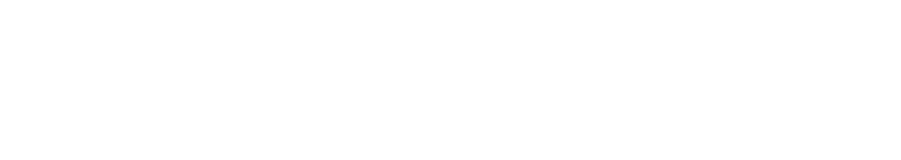
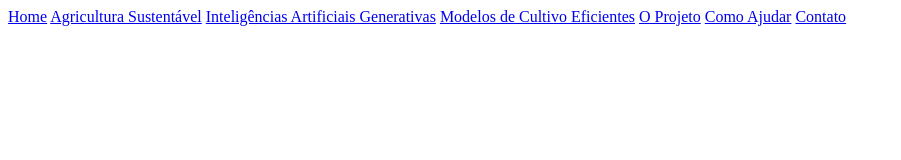
Before and after one commit to filipeomendes/GlobalSolution-RWD-1TDSPV, a plain HTML site: page index.html in a window 1280 px wide. Shown: the whole page, without its empty margins (0-901 px from the left). Drawn offline with Linux system fonts and the light colour scheme.

Commit message:
link para outras paginas do site adicionados

```diff
--- a/index.html
+++ b/index.html
@@ -8,7 +8,15 @@
 </head>
 <body>
     <header class="cabecalho">
-
+        <nav>
+            <a href="./index.html">Home</a>
+            <a href="./pages/agricultura.html">Agricultura Sustentável</a>
+            <a href="./pages/ai.html">Inteligências Artificiais Generativas</a>
+            <a href="./pages/cultivo.html">Modelos de Cultivo Eficientes</a>
+            <a href="./pages/projeto.html">O Projeto</a>
+            <a href="./pages/ajude.html">Como Ajudar</a>
+            <a href="./pages/contato.html">Contato</a>
+        </nav>
     </header>
     <main class="conteudo-princial">
 
```
